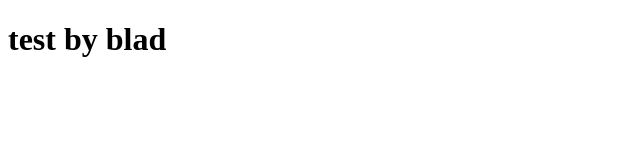
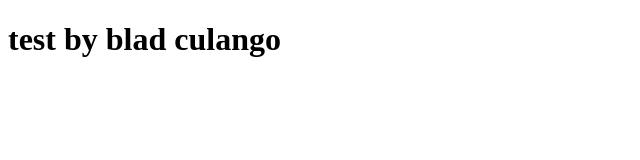
Before and after one commit to Bculango123/hellogit, a plain HTML site: page index.html in a window 1280 px wide. Shown: the whole page, without its empty margins (0-640 px from the left). Drawn offline with Linux system fonts and the light colour scheme.

Commit message:
second commit

```diff
--- a/index.html
+++ b/index.html
@@ -5,7 +5,7 @@
 </head>
 <body>
 <h1>
-	test by blad
+	test by blad culango
 </h1>
 </body>
 </html>
```
